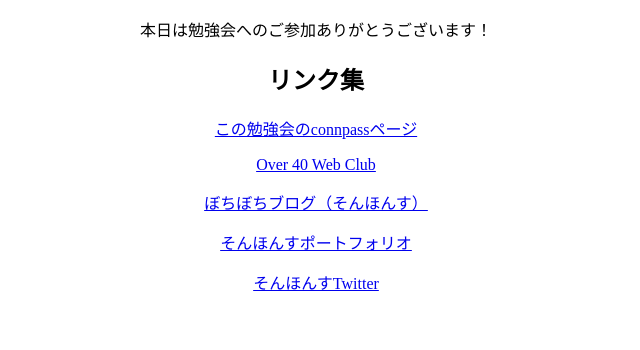
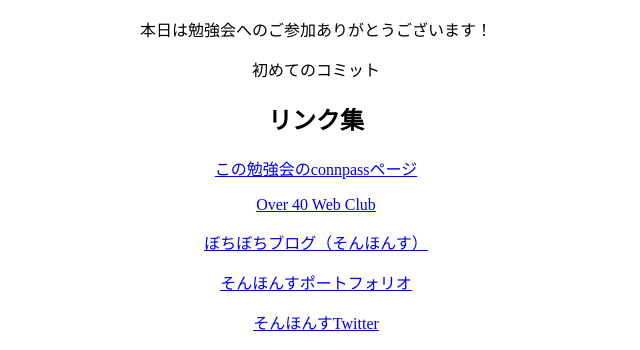
Before and after one commit to fgood-osanai/sample-site, a plain HTML site: page index.html in a window 1280 px wide. Shown: the part 504-854 px from the top of the page, without its empty margins (324-964 px from the left). Before the commit the page ends 814 px from the top, so only its background shows below. Drawn offline with Linux system fonts and the light colour scheme.

Commit message:
README.md

```diff
--- a/index.html
+++ b/index.html
@@ -13,6 +13,7 @@
 		<h1>【超入門】Webサイトをデプロイしよう！</h1>
 		<h2>GitHubから無料でサクッと公開</h2>
 		<p>本日は勉強会へのご参加ありがとうございます！</p>
+		<p>初めてのコミット</p>
 		<h2>リンク集</h2>
 		<p><a href="https://over40webclub.connpass.com/event/204362/">この勉強会のconnpassページ</a></p>
 		<p><a href="https://over40webclub.netlify.app/">Over 40 Web Club</a></p>
```
Also changed, not shown: 1 other file.
